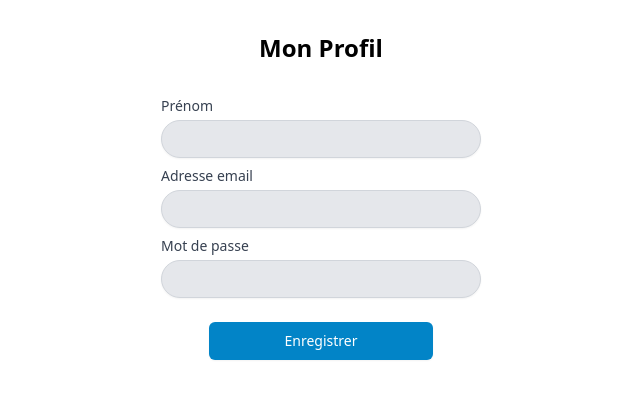
After one commit to ProSwipe/Application, a PHP site: page /dashboard/profile/mon_profil.html in a window 1280 px wide. The commit adds this page. Shown: the top 399 px of the page, without its empty margins (319-959 px from the left). Run offline with PHP 8.4, Linux system fonts and the light colour scheme; some libraries are stand-ins or nearby versions.

Commit message:
pages creation

```diff
--- a/app/dashboard/profile/index.php
+++ b/app/dashboard/profile/index.php
@@ -25,14 +25,14 @@ checkConnection();
 <div class="flex flex-col px-[4rem]">
 
     <div class="mt-6 flex justify-center">
-        <a href="#"
-           class="text-center transform hover:scale-110 motion-reduce:transform-none duration-300 bg-sky-600 hover:bg-sky-700 text-gray-100 py-4 px-24 rounded-xl items-center w-full">
+        <a href="mon_profil.html"
+           class="text-center transform hover:scale-110 motion-reduce:transform-none duration-300 bg-sky-600 hover:bg-sky-700 text-gray-100 py-4 px-12 rounded-xl items-center w-full">
             <span>Mon profile</span>
         </a>
 
     </div>
     <div class="mt-6 flex justify-center">
-        <a href="#"
+        <a href="interets.html"
            class="text-center transform hover:scale-110 motion-reduce:transform-none duration-300 bg-sky-600 hover:bg-sky-700 text-gray-100 py-4 px-12 rounded-xl items-center w-full">
             <span>Mes centres d'intérêts</span>
         </a>
--- /dev/null
+++ b/app/dashboard/profile/mon_profil.html
@@ -0,0 +1,69 @@
+<!DOCTYPE html>
+<html lang="en">
+
+<head>
+    <meta charset="UTF-8" />
+    <meta content="width=device-width, initial-scale=1.0" name="viewport" />
+    <meta content="ie=edge" http-equiv="X-UA-Compatible" />
+
+    <title>Mon Profil</title>
+    <script src="https://cdn.tailwindcss.com"></script>
+</head>
+
+<body>
+    <header class="p-[2rem] flex justify-center">
+        <h2 class="text-center text-2xl font-semibold ">
+            Mon Profil
+        </h2>
+    </header>
+
+
+    <div class="flex flex-col justify-center sm:px-6 lg:px-8">
+
+        <div class="sm:mx-auto sm:w-full sm:max-w-md">
+            <form action="/auth/register.php" method="post" data-turbo="false">
+                <div class="flex flex-col px-[4rem]">
+                    <div>
+                        <label class="block text-sm font-medium text-gray-700" for="name">
+                            Prénom
+                        </label>
+                        <div class="mt-1">
+                            <input autocomplete="name"
+                                class="bg-gray-200 appearance-none block w-full px-3 py-2 border border-gray-300 rounded-full shadow-sm placeholder-gray-400 focus:outline-none focus:ring-gray-400 focus:border-gray-400 sm:text-sm"
+                                id="name" name="name" required type="text">
+                        </div>
+                    </div>
+
+                    <div class="mt-2">
+                        <label class="block text-sm font-medium text-gray-700" for="email">
+                            Adresse email
+                        </label>
+                        <div class="mt-1">
+                            <input autocomplete="email"
+                                class="bg-gray-200 appearance-none block w-full px-3 py-2 border border-gray-300 rounded-full shadow-sm placeholder-gray-400 focus:outline-none focus:ring-gray-400 focus:border-gray-400 sm:text-sm"
+                                id="email" name="email" required type="email">
+                        </div>
+                    </div>
+
+                    <div class="mt-2">
+                        <label class="block text-sm font-medium text-gray-700" for="password">
+                            Mot de passe
+                        </label>
+                        <div class="mt-1 relative">
+                            <input autocomplete="current-password"
+                                class="bg-gray-200 appearance-none block w-full px-3 py-2 border border-gray-300 rounded-full shadow-sm placeholder-gray-400 focus:outline-none focus:ring-gray-400 focus:border-gray-400 sm:text-sm"
+                                id="password" name="password" required type="password">
+                        </div>
+                    </div>
+                </div>
+                <div class="mt-6 px-28">
+                    <button
+                        class="w-full flex justify-center py-2 px-4 border border-transparent rounded-md shadow-sm text-sm font-medium text-white bg-sky-600 hover:bg-sky-700 focus:outline-none focus:ring-2 focus:ring-offset-2 "
+                        type="submit">
+                        Enregistrer
+                    </button>
+                </div>
+            </form>
+        </div>
+    </div>
+</body>
```
Also changed, not shown: app/dashboard/profile/interets.html (added, +62 -0 lines).
